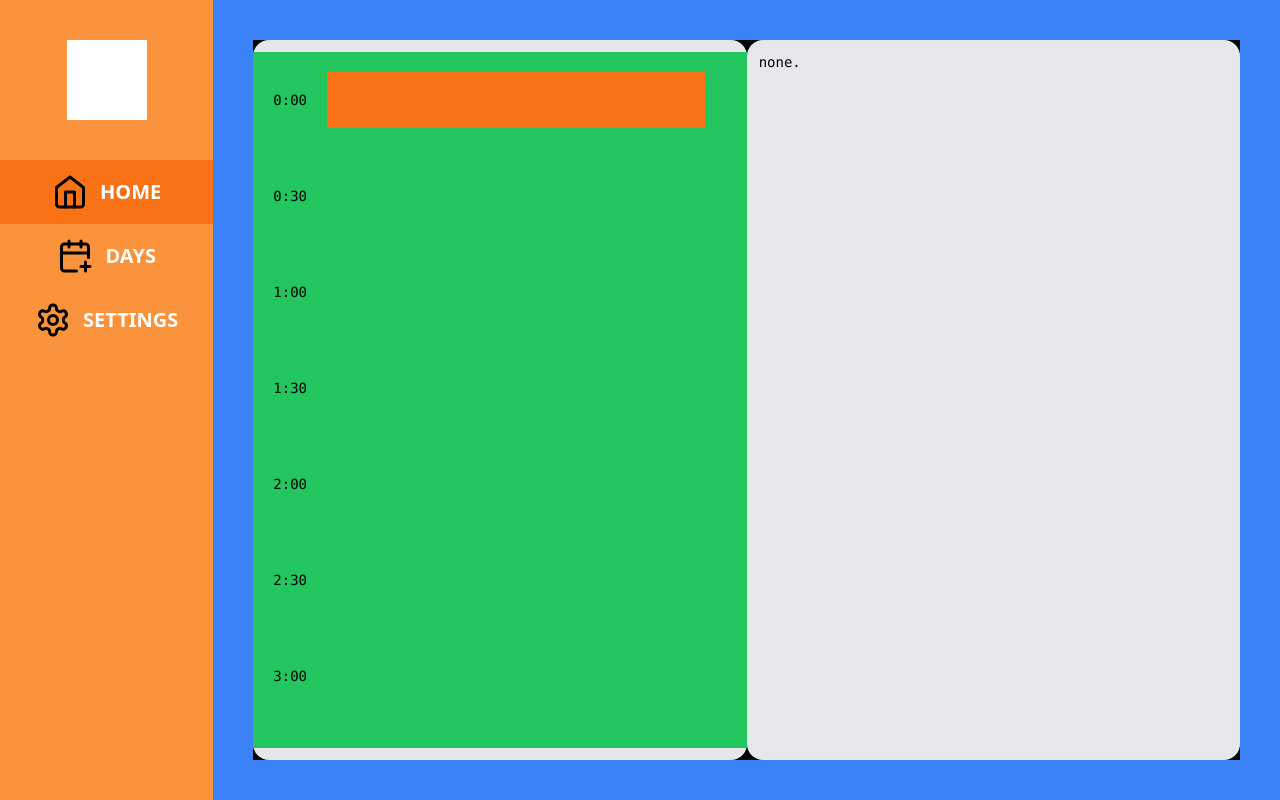
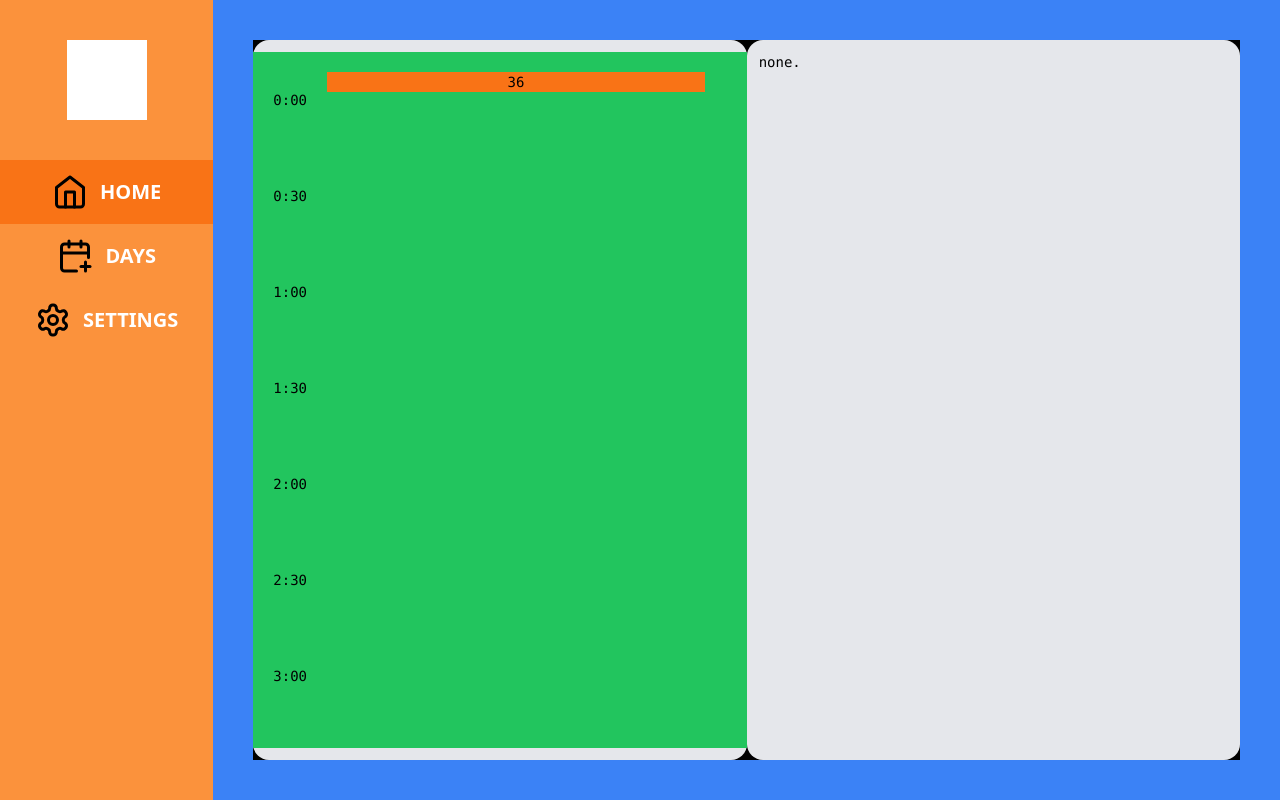
Before and after one commit to ouckah/one-day, a Next.js app: page / in a window 1280 px wide. Built offline with nearby package versions, Linux system fonts and the light colour scheme.

Commit message:
✨ wrapping up tonight
attempt at dynamic appointment height

```diff
--- a/components/Day Scheduler/index.tsx
+++ b/components/Day Scheduler/index.tsx
@@ -154,9 +154,7 @@ export const DayScheduler = () => {
     }
 
     useEffect(() => {
-        selected?.start ? (
-            selectAppointment(selected.start)
-        ) : (null)
+        selected?.start ? selectAppointment(selected.start) : null
     }, [selected])
 
     return (
@@ -166,21 +164,43 @@ export const DayScheduler = () => {
                 <div className="flex flex-col w-1/2 h-full bg-gray-200 rounded-2xl py-3">
                     <div className="w-full h-full overflow-y-scroll no-scrollbar">
                         {
-                            times.map((time, index) => (
+                            times.map((time, index) => {
+
+                                // TODO: Fix the sizing of appointment elements
+                                // TODO: for some reason, height > 36 does not work.
+
+                                const sizeToHeight: {[key: number]: string} = {
+                                    1: "20",
+                                    2: "36"
+                                }
+                                const calculateHeight = (appointment: { start: string, end: string, location: string, description: string }) => {
+                                    const startIndex = times.indexOf(appointment.start);
+                                    const endIndex = times.indexOf(appointment.end);
+
+                                    const difference = endIndex - startIndex;
+                                    const height = sizeToHeight[difference];
+                                    return height.toString();
+                                }
+
+                                const isCreated = state.startTimes.includes(time);
+                                const size = isCreated ? calculateHeight(state.appointments[time]) : "20"
+                                const appointmentStyle = "w-5/6 h-" + size + " self-start bg-orange-500";
+                                return (
                                     <button
                                         className="flex flex-row justify-start items-center w-full h-24 p-5 gap-5 bg-green-500"
                                         onClick={(e) => handleAppointment(e, index)} key={index}
                                     >
                                         <h1>{time}</h1>
                                         {
-                                        state.startTimes.includes(time) ? (
-                                            <div className="w-5/6 h-full bg-orange-500">
-
+                                            isCreated ? (
+                                                <div className={appointmentStyle}>
+                                                    <h1>{size}</h1>
                                                 </div>
                                             ) : (<></>)
                                         }
                                     </button>
-                            ))
+                                )
+                            })
                         }
                     </div>
                 </div>
```
Lines whose indentation alone changed are shown as unchanged.
